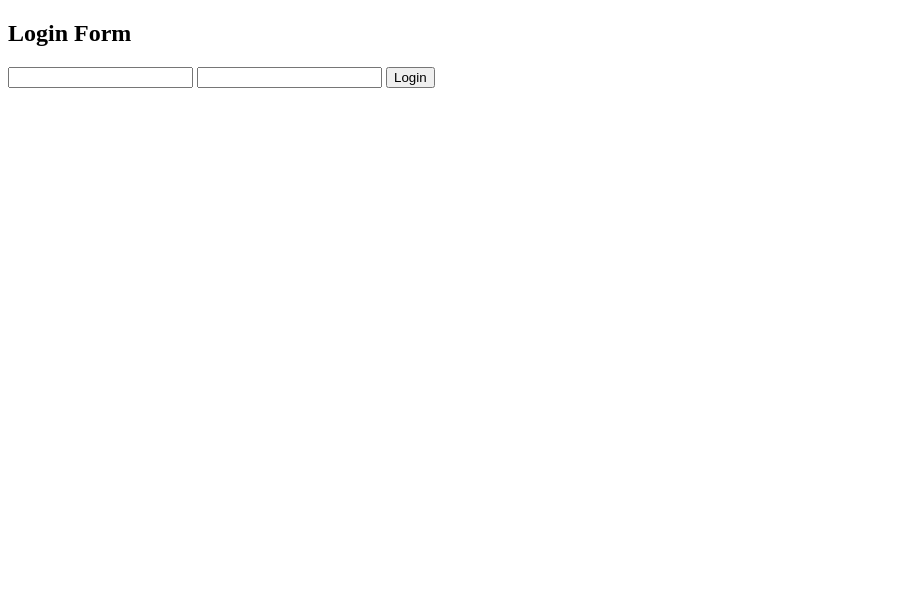
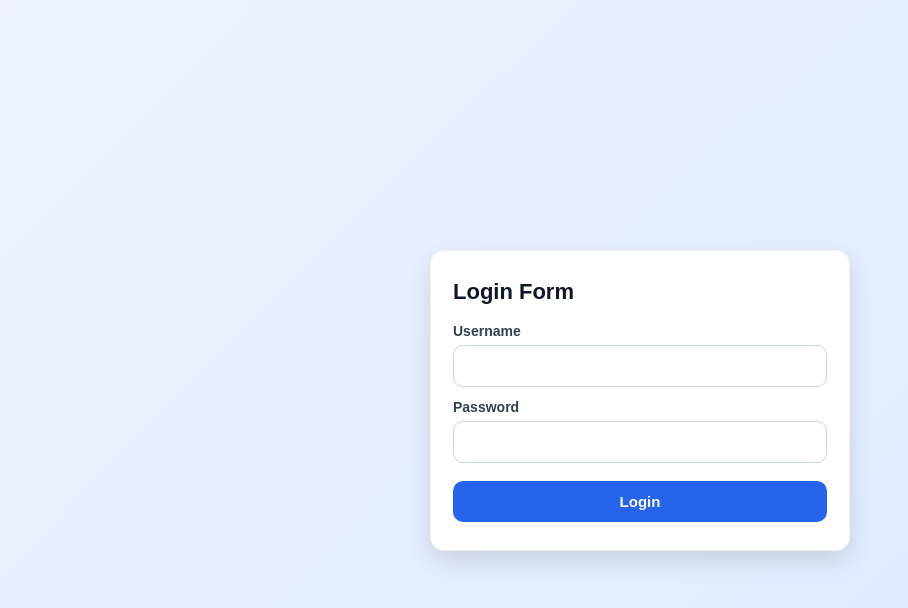
Before and after one commit to PavanBojja33/FSD_Training, a plain HTML site: page WEEK_1/TT_25-05-26/login.html in a window 1280 px wide. Shown: the whole page, without its empty margins (0-908 px from the left). Drawn offline with Linux system fonts and the light colour scheme.

Commit message:
done vth styling

```diff
--- a/WEEK_1/TT_25-05-26/login.html
+++ b/WEEK_1/TT_25-05-26/login.html
@@ -4,17 +4,118 @@
     <meta charset="UTF-8">
     <meta name="viewport" content="width=device-width, initial-scale=1.0">
     <title>Login Form</title>
+    <style>
+        * {
+            margin: 0;
+            padding: 0;
+            box-sizing: border-box;
+            font-family: Arial, Helvetica, sans-serif;
+        }
+
+        body {
+            min-height: 100vh;
+            width: 100vw;
+            display: flex;
+            align-items: center;
+            justify-content: center;
+            padding: 16px;
+            background: linear-gradient(135deg, #eef2ff, #dbeafe);
+        }
+
+        .box {
+            width: 100%;
+            max-width: 420px;
+            background: #ffffff;
+            padding: 28px 22px;
+            border-radius: 14px;
+            box-shadow: 0 10px 25px rgba(0, 0, 0, 0.12);
+            border: 1px solid rgba(0, 0, 0, 0.06);
+        }
+
+        .box h2 {
+            margin-bottom: 18px;
+            color: #0f172a;
+            font-size: 22px;
+        }
+
+        form {
+            display: flex;
+            flex-direction: column;
+            gap: 12px;
+        }
+
+        .field {
+            display: flex;
+            flex-direction: column;
+            gap: 6px;
+        }
+
+        label {
+            font-size: 14px;
+            color: #334155;
+            font-weight: 600;
+        }
+
+        input {
+            width: 100%;
+            padding: 12px 12px;
+            border-radius: 10px;
+            border: 1px solid #cbd5e1;
+            outline: none;
+            font-size: 14px;
+            transition: border-color 0.15s ease, box-shadow 0.15s ease;
+        }
+
+        input:focus {
+            border-color: #2563eb;
+            box-shadow: 0 0 0 4px rgba(37, 99, 235, 0.15);
+        }
+
+        button {
+            margin-top: 6px;
+            padding: 12px;
+            border: none;
+            border-radius: 10px;
+            background: #2563eb;
+            color: #fff;
+            font-size: 15px;
+            font-weight: 700;
+            cursor: pointer;
+            transition: transform 0.05s ease, background 0.15s ease;
+        }
+
+        button:hover {
+            background: #1d4ed8;
+        }
+
+        button:active {
+            transform: scale(0.99);
+        }
+
+        @media (max-width: 480px) {
+            .box {
+                padding: 22px 16px;
+            }
+        }
+    </style>
 </head>
 <body>
-    <h2>Login Form</h2>
-    <form action="get">
-    </form>
-    <label for="username">
-        <input type="text" name="username">
-    </label>
-    <label for="password">
-        <input type="text" name="password">
-    </label>
-    <button onsubmit="">Login</button>
+    <div class="box">
+        <h2>Login Form</h2>
+
+        <form action="get">
+            <div class="field">
+                <label for="username">Username</label>
+                <input id="username" type="text" name="username" required />
+            </div>
+
+            <div class="field">
+                <label for="password">Password</label>
+                <input id="password" type="password" name="password" required />
+            </div>
+
+            <button type="submit">Login</button>
+        </form>
+    </div>
 </body>
 </html>
```
